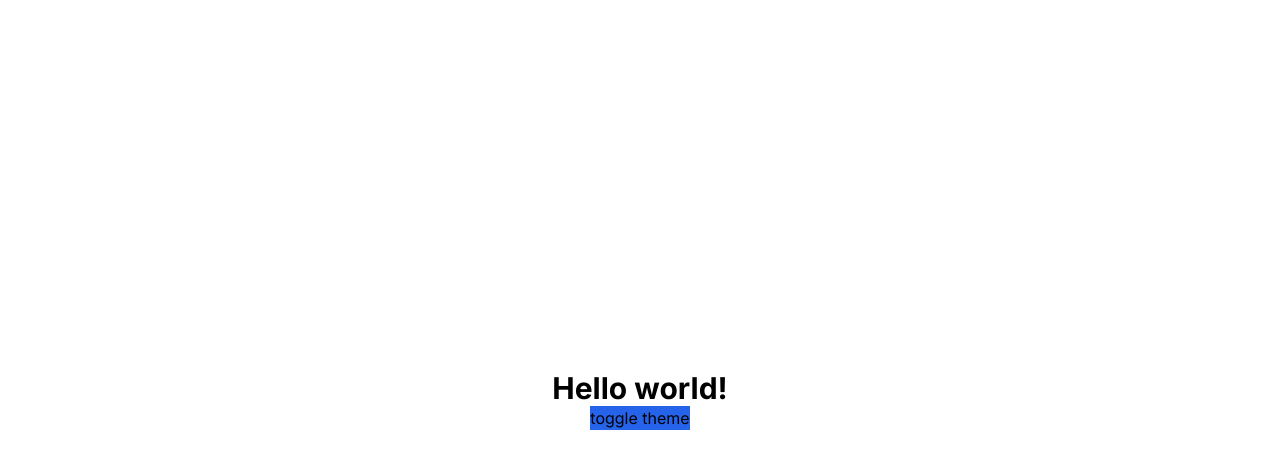
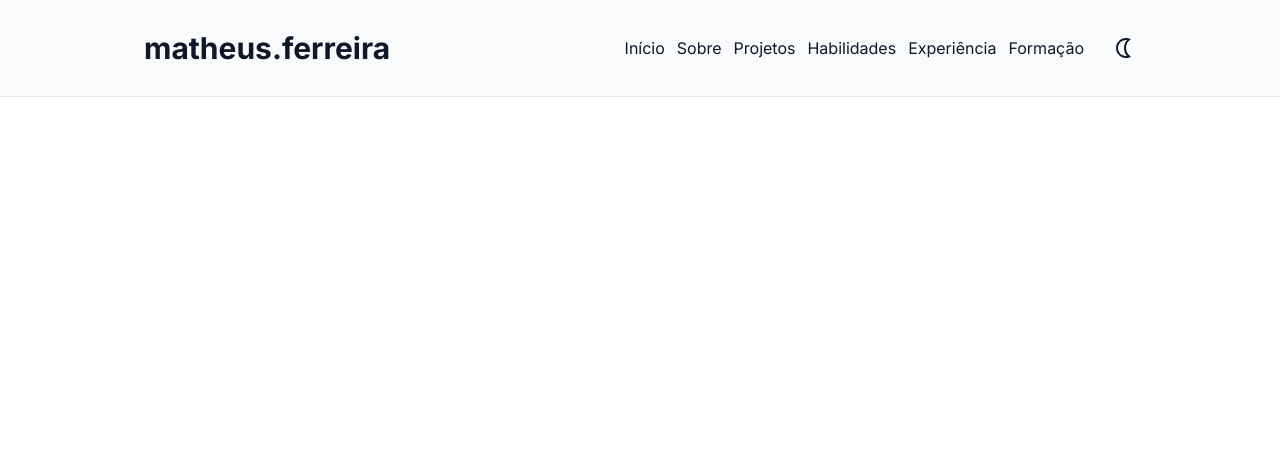
Before and after one commit to matheus-ferreira1/react-portfolio, a React (Vite) app: page / in a window 1280 px wide. Shown: the top 468 px of the page. Built offline with nearby package versions, Linux system fonts and the light colour scheme.

Commit message:
feat: added navbar

```diff
--- a/package.json
+++ b/package.json
@@ -11,7 +11,8 @@
   },
   "dependencies": {
     "react": "^18.2.0",
-    "react-dom": "^18.2.0"
+    "react-dom": "^18.2.0",
+    "react-icons": "^4.11.0"
   },
   "devDependencies": {
     "@types/react": "^18.2.15",
--- a/src/App.tsx
+++ b/src/App.tsx
@@ -1,4 +1,5 @@
 import { useEffect, useState } from "react";
+import Navbar from "./components/Navbar";
 
 type Theme = "light" | "dark";
 
@@ -26,13 +27,8 @@ function App() {
   };
 
   return (
-    <div className="h-screen bg-white dark:bg-black flex flex-col justify-center items-center transition-colors duration-1000">
-      <h1 className="text-3xl font-bold text-black dark:text-white">
-        Hello world!
-      </h1>
-      <button className="bg-blue-600 text-black" onClick={toggleTheme}>
-        toggle theme
-      </button>
+    <div className="bg-gray-50 text-gray-950 relative  dark:bg-gray-950 dark:text-gray-50 dark:text-opacity-90 transition-colors duration-1000">
+      <Navbar theme={theme} toggleTheme={toggleTheme} />
     </div>
   );
 }
--- /dev/null
+++ b/src/components/Navbar.tsx
@@ -0,0 +1,43 @@
+import { FC } from "react";
+import { MdOutlineLightMode, MdOutlineNightlight } from "react-icons/md";
+import { links } from "../constants/data";
+
+interface NavbarProps {
+  toggleTheme: () => void;
+  theme: "light" | "dark" | null;
+}
+
+const Navbar: FC<NavbarProps> = ({ toggleTheme, theme }) => {
+  return (
+    <header className="sticky top-0 z-10 border-b border-gray-200 dark:border-gray-500 backdrop-filter backdrop-blur-lg text-slate-900 dark:text-gray-200 ">
+      <div className="max-w-5xl mx-auto px-4">
+        <div className="flex items-center justify-between h-24">
+          <span className="hidden sm:block text-3xl font-bold">
+            matheus.ferreira
+          </span>
+
+          <nav className="flex items-center">
+            <ul className="flex items-center gap-3">
+              {links.map((link) => (
+                <li key={link.name}>
+                  <a href={link.link}>{link.name}</a>
+                </li>
+              ))}
+              <li className="my-auto ml-4">
+                <button onClick={toggleTheme} className="text-2xl block m-auto">
+                  {theme === "light" ? (
+                    <MdOutlineNightlight />
+                  ) : (
+                    <MdOutlineLightMode />
+                  )}
+                </button>
+              </li>
+            </ul>
+          </nav>
+        </div>
+      </div>
+    </header>
+  );
+};
+
+export default Navbar;
--- /dev/null
+++ b/src/constants/data.ts
@@ -0,0 +1,26 @@
+export const links = [
+  {
+    name: "Início",
+    link: "#home",
+  },
+  {
+    name: "Sobre",
+    link: "#about",
+  },
+  {
+    name: "Projetos",
+    link: "#projects",
+  },
+  {
+    name: "Habilidades",
+    link: "#skills",
+  },
+  {
+    name: "Experiência",
+    link: "#experience",
+  },
+  {
+    name: "Formação",
+    link: "#school",
+  },
+];
--- a/src/index.css
+++ b/src/index.css
@@ -4,7 +4,7 @@
 @tailwind utilities;
 
 :root {
-  font-family: Inter, system-ui, Avenir, Helvetica, Arial, sans-serif;
+  font-family: Inter, sans-serif;
   line-height: 1.5;
   font-weight: 400;
   font-synthesis: none;
```
Also changed, not shown: 1 other file (tests, documents, lock files or other folders).
